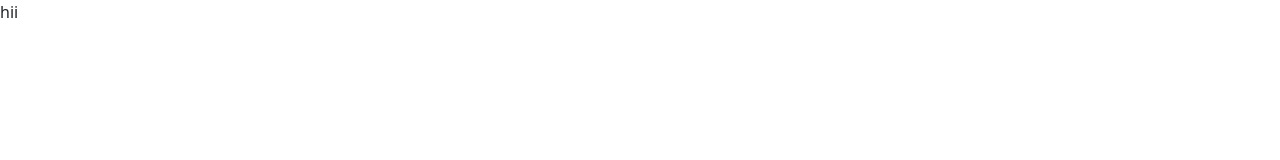
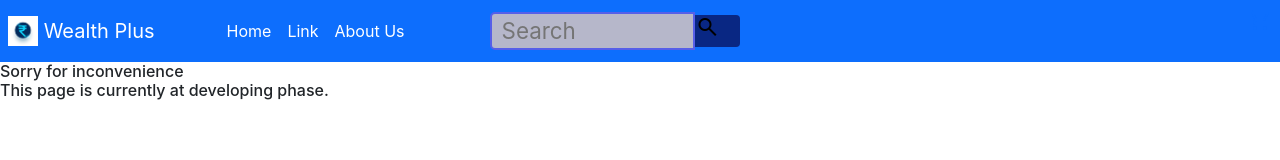
Before and after one commit to singhnitish12/Wealth-Plus, a plain HTML site: page link.html in a window 1280 px wide. Drawn offline with nearby package versions, Linux system fonts and the light colour scheme.

Commit message:
change in the file

```diff
--- a/link.css
+++ b/link.css
@@ -0,0 +1,29 @@
+*{
+    box-sizing: border-box;
+    margin: 0;
+    padding: 0;
+    font-family: 'Inter', sans-serif;
+}
+
+.search-input{
+    max-width: 600px;
+    width:20%;
+    font-size:1.4rem;
+    border:2px solid #565fe8;
+    border-bottom-left-radius: 5px;
+    border-top-left-radius: 5px;
+    outline:none;
+    padding-left:10px;
+    background-color: #b6b7ca
+}
+
+.search-icon{
+    max-width:45px;
+    width:100%;
+    font-size:1.2rem;
+    background:#092783;
+    color:#000;
+    cursor:pointer;
+    border-top-right-radius:4px;
+    border-bottom-right-radius:4px;
+}
--- a/link.html
+++ b/link.html
@@ -16,7 +16,57 @@
     <title>Wealth Plus</title>
 </head>
 <body>
-hii
+    <header>
+        <nav class="navbar navbar-expand-lg navbar-dark bg-primary">
+            <a class="navbar-brand" href="index.html">
+                <img src="logo.jpg" width="30" height="30" class="d-inline-block align-top ms-2" alt="">
+                Wealth Plus
+            </a>
+            <button class="navbar-toggler" type="button" data-toggle="collapse" data-target="#navbarSupportedContent" aria-controls="navbarSupportedContent" aria-expanded="false" aria-label="Toggle navigation">
+              <span class="navbar-toggler-icon"></span>
+            </button>
+
+            <div class="collapse navbar-collapse ms-5" id="navbarSupportedContent">
+              <ul class="navbar-nav mr-auto">
+                <li class="nav-item active">
+                  <a class="nav-link active" href="index.html">Home <span class="sr-only">(current)</span></a>
+                </li>
+                <li class="nav-item">
+                  <a class="nav-link active" href="link.html">Link</a>
+                </li>
+                <li class="nav-item" style="margin-right: 60px;">
+                  <a class="nav-link active" href="about_us.html" style="padding-right: 25px;">About Us</a>
+                </li>
+              </ul>
+              <!-- <form class="form-inline my-2 my-lg-0">
+                <input class="form-control mr-sm-2" type="search" placeholder="Search" aria-label="Search">
+                <button class="btn btn-outline-white my-2 my-sm-0" type="submit">Search</button>
+              </form> -->
+              <input type="text" placeholder="Search" class="search-input">
+              <div class="search-icon">
+                <span class="material-symbols-outlined">search</span>
+              </div>
+
+            </div>
+            <div class="cart">
+              <a href="#">
+                <span class="material-symbols-outlined cart-icon">shopping_cart</span>
+              </a>
+              <!-- <p>Cart</p> -->
+              <ul id="cart-items"></ul>
+            </div>
+          </nav>
+        </header>
+
+        <section>
+            <h6>Sorry for inconvenience<br>
+                This page is currently at developing phase.
+            </h6>
+        </section>
+
+
+
+
 <script src="script.js"></script>
 <!-- Include jQuery -->
 <script src="https://code.jquery.com/jquery-3.5.1.slim.min.js"></script>
```
